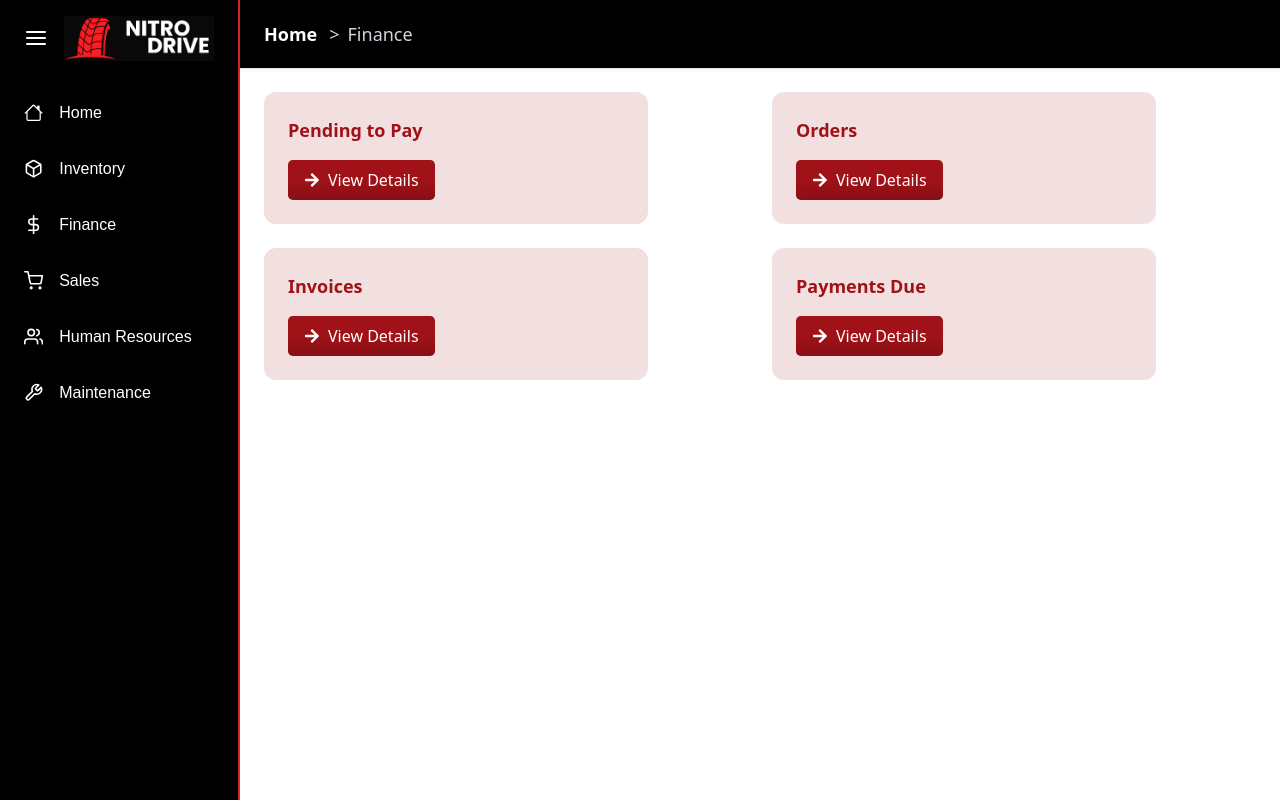
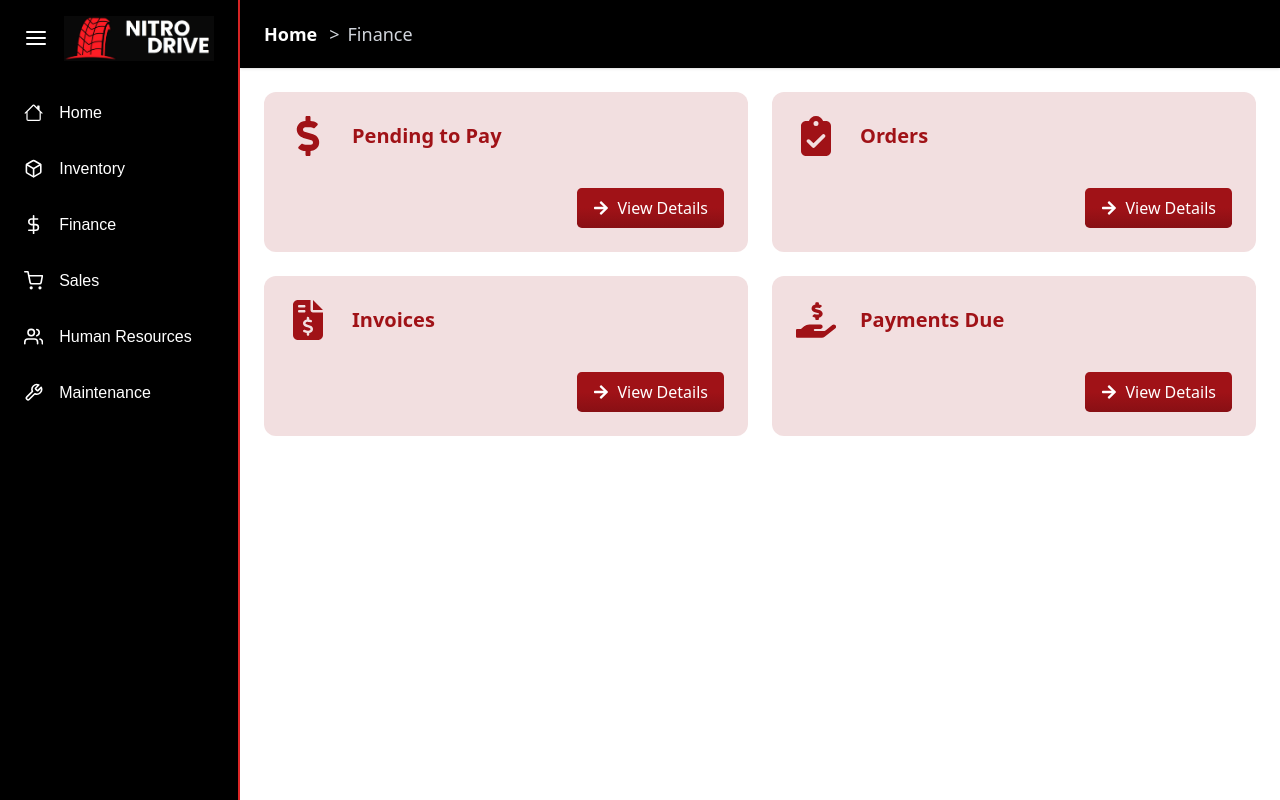
Before and after one commit to Godsha58/nextjs-erp-project-prod, a Next.js app: page /finance in a window 1280 px wide. Built offline with nearby package versions, Linux system fonts and the light colour scheme.

Commit message:
style: Cambios visuales en pending y card.

```diff
--- a/app/finance/pending-to-pay/page.tsx
+++ b/app/finance/pending-to-pay/page.tsx
@@ -5,6 +5,7 @@ import Dropdown from "@/components/Dropdown";
 import DynamicTable from "@/components/DynamicTable";
 
 import { useState } from "react";
+import { FaFileExcel } from "react-icons/fa";
 import { FaSearch } from "react-icons/fa";
 import styles from "@/app/finance/page.module.css";
 
@@ -107,7 +108,7 @@ const data = [
               <Button
                 label={
                   <div className="flex items-center gap-2">
-
+                    <FaFileExcel className="w-4 h-4" />
                     <span> Excel</span>
                   </div>
                 }
--- a/components/Card.tsx
+++ b/components/Card.tsx
@@ -5,21 +5,25 @@ import { ReactNode } from 'react';
 
 interface CardProps {
   label: string;
+  icon?: ReactNode;
   buttonLabel: string | ReactNode;
   onButtonClick?: () => void;
   className?: string;
 }
 
-export default function Card({ label, buttonLabel, onButtonClick, className = '' }: CardProps) {
+export default function Card({ label, icon, buttonLabel, onButtonClick, className = '' }: CardProps) {
   return (
     <div
-      className={`p-6 w-full max-w-sm transition cursor-pointer text-[#a01217] bg-[#a0121722] rounded-xl hover:bg-[#a0121744] ${className}`}
+      className={`flex flex-col p-6 w-full  transition cursor-pointer text-[#a01217] bg-[#a0121722] rounded-xl  ${className}`}
     >
-      <h2 className="text-lg font-semibold mb-4">{label}</h2>
+      <div className='flex flex-row gap-6 items-center mb-4'>
+      {icon && <div className="mb-4">{icon}</div>}
+      <h2 className="text-xl font-popins font-bold mb-4">{label}</h2>
+      </div>
       <Button
         label={buttonLabel}
         onClick={onButtonClick}
-        className="bg-white text-[#a01217] px-4 py-2 rounded hover:bg-gray-100 transition"
+        className="bg-white text-[#a01217] px-4 py-2 rounded hover:bg-gray-100 transition self-end"
       />
     </div>
   );
```
